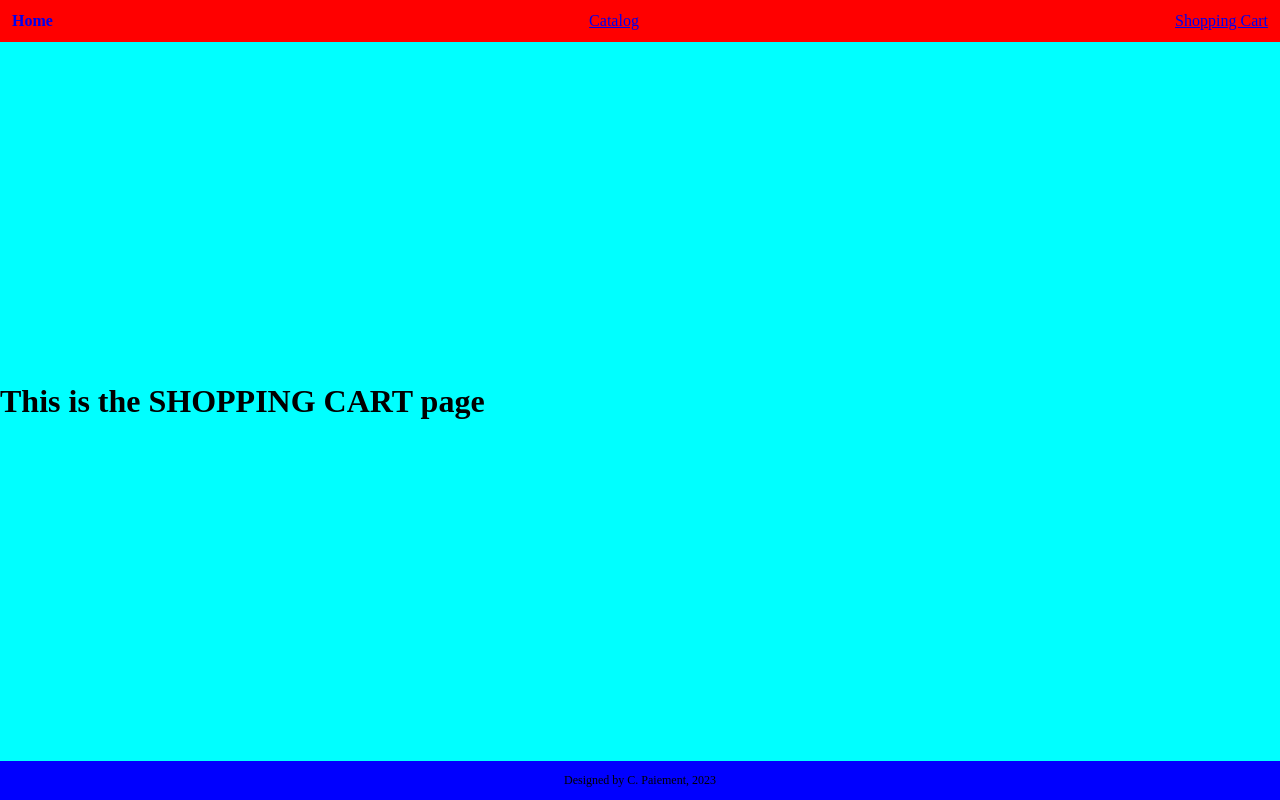
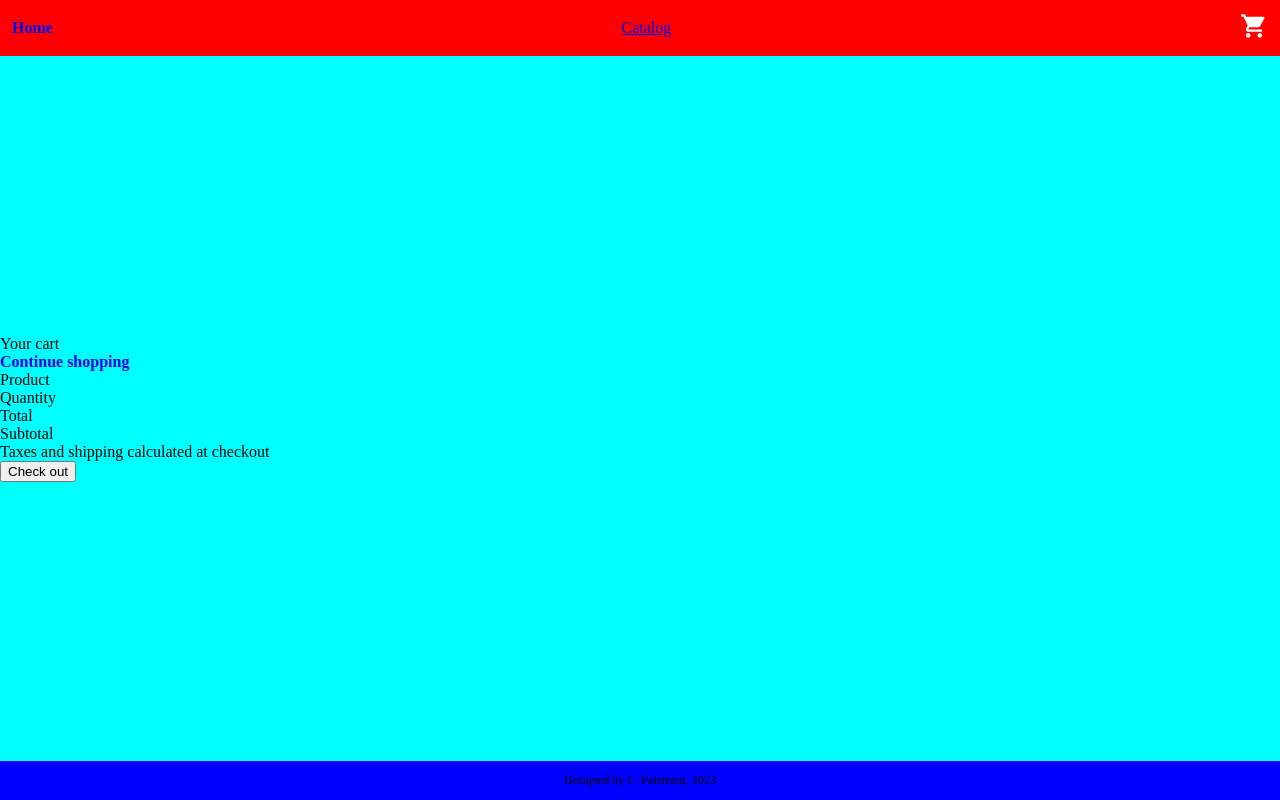
Before and after one commit to copaiement/shopping-cart, a React (Vite) app: page /cart in a window 1280 px wide. Built offline with nearby package versions, Linux system fonts and the light colour scheme; no server answers.

Commit message:
Work on cart page

```diff
--- a/src/App.jsx
+++ b/src/App.jsx
@@ -19,6 +19,9 @@ export function App() {
 
   function addToCart() {
     const newCart = cart;
+    // check if item exists
+    // if so, add new qty to existing
+    // if not, push the active item as-is
     newCart.push(active);
     setCart(newCart);
     console.log(cart)
@@ -39,7 +42,7 @@ export function App() {
       <Routes>
         <Route path="/" element={<Home items={featured} />} />
         <Route path="catalog" element={<Catalog items={items} />} />
-        <Route path="cart" element={<ShoppingCart items={cart}/>} />
+        <Route path="cart" element={<ShoppingCart cart={cart}/>} />
         <Route path="item/:itemId" element={<DetailPage items={items} addToCart={addToCart} setActive={setActive}/>} />
       </Routes>
       <Footer />
--- a/src/components/Navbar.jsx
+++ b/src/components/Navbar.jsx
@@ -12,7 +12,9 @@ export function Navbar() {
       <div className="navbar-links">
         <Link className="navbar-link" to="/">Home</Link>
         <Link to={`catalog`}>Catalog</Link>
-        <Link to={`cart`}>Shopping Cart</Link>
+        <Link to={`cart`}>
+          <svg className="cart-icon" xmlns="http://www.w3.org/2000/svg" viewBox="0 0 24 24"><title>cart</title><path d="M17,18C15.89,18 15,18.89 15,20A2,2 0 0,0 17,22A2,2 0 0,0 19,20C19,18.89 18.1,18 17,18M1,2V4H3L6.6,11.59L5.24,14.04C5.09,14.32 5,14.65 5,15A2,2 0 0,0 7,17H19V15H7.42A0.25,0.25 0 0,1 7.17,14.75C7.17,14.7 7.18,14.66 7.2,14.63L8.1,13H15.55C16.3,13 16.96,12.58 17.3,11.97L20.88,5.5C20.95,5.34 21,5.17 21,5A1,1 0 0,0 20,4H5.21L4.27,2M7,18C5.89,18 5,18.89 5,20A2,2 0 0,0 7,22A2,2 0 0,0 9,20C9,18.89 8.1,18 7,18Z" /></svg>
+        </Link>
       </div>
     </div>
   )
--- a/src/pages/DetailPage.jsx
+++ b/src/pages/DetailPage.jsx
@@ -1,16 +1,45 @@
 import { Link, useParams } from "react-router-dom"
-import { useEffect } from "react";
+import { useEffect, useState } from "react";
 
 export function DetailPage({ items, addToCart, setActive }) {
   const { itemId } = useParams();
-
+  const [quantity, setQuantity] = useState(1)
   const item = items.find((item) => item.id === itemId);
 
   useEffect(() => {
-    setActive(item);
+    setActive({
+      item: item,
+      quantity: quantity,
+    });
     console.log('detail useEffect')
-  })
+  },[setActive, item, quantity])
 
+  function manualQty(e) {
+    // if entered item is not a number, return
+    const regex = /(^\d*$)/
+    if (regex.test(e.target.value) ) {
+      setQuantity(Number(e.target.value));
+      console.log(Number(e.target.value));
+    }
+  }
+
+  function addQty() {
+    if (quantity > 99) {
+      return;
+    } else {
+      const newQuant = quantity + 1;
+      setQuantity(newQuant);
+    }
+  }
+
+  function subQty() {
+    if (quantity === 1) {
+      return;
+    } else {
+      const newQuant = quantity - 1;
+      setQuantity(newQuant);
+    }
+  }
 
   return (
     <div className="detail-page">
@@ -25,6 +54,20 @@ export function DetailPage({ items, addToCart, setActive }) {
       </div>
       <div className="cart-container">
         {/* add quantity counter here */}
+        <button
+          onClick={subQty}
+          disabled={quantity <= 1}
+        >-
+        </button>
+        <input
+          value={quantity}
+          onChange={manualQty}
+        />
+        <button
+          onClick={addQty}
+          disabled={quantity >= 99}
+        >+
+        </button>
         <button onClick={addToCart}>Add to Cart</button>
       </div>
     </div>
--- a/src/pages/ShoppingCart.jsx
+++ b/src/pages/ShoppingCart.jsx
@@ -1,7 +1,33 @@
-export function ShoppingCart() {
+import { Link } from "react-router-dom"
+
+export function ShoppingCart({ cart }) {
+
+  console.log(cart)
+
   return (
-    <>
-      <h1>This is the SHOPPING CART page</h1>
-    </>
+    <div className="cart-page">
+      <div className="cart-page-header">
+        <div className="cart-header">Your cart</div>
+        <Link className="navbar-link" to="/catalog">Continue shopping</Link>
+      </div>
+      <div className="cart-container">
+        <div className="cart-data-headers">
+          <div>Product</div>
+          <div>Quantity</div>
+          <div>Total</div>
+        </div>
+        <div className="cart">
+
+        </div>
+      </div>
+      <div className="checkout-container">
+        <div className="cart-subtotal">
+          <div className="subtotal-text">Subtotal</div>
+          <div className="subtotal"></div>
+        </div>
+        <div className="shipping-msg">Taxes and shipping calculated at checkout</div>
+        <button className="checkout">Check out</button>
+      </div>
+    </div>
   )
 }
--- a/src/styles/navbar.css
+++ b/src/styles/navbar.css
@@ -10,9 +10,18 @@
   display: flex;
   width: 100%;
   justify-content: space-between;
+  align-items: center;
 }
 
 .navbar-link {
   font-weight: bold;
   text-decoration: none;
 }
+
+.cart-icon {
+  height: 28px
+}
+
+path {
+  fill: white;
+}
```
